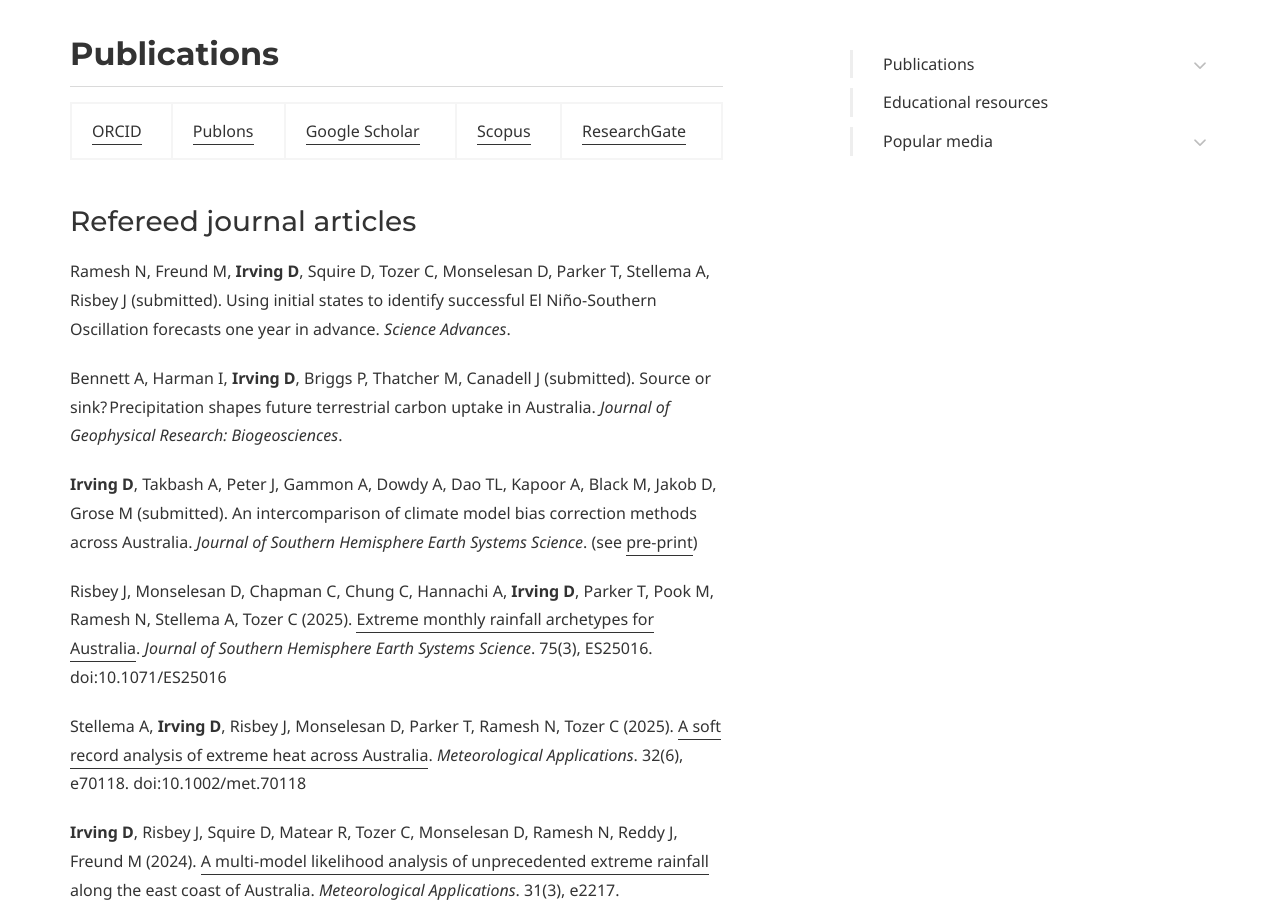
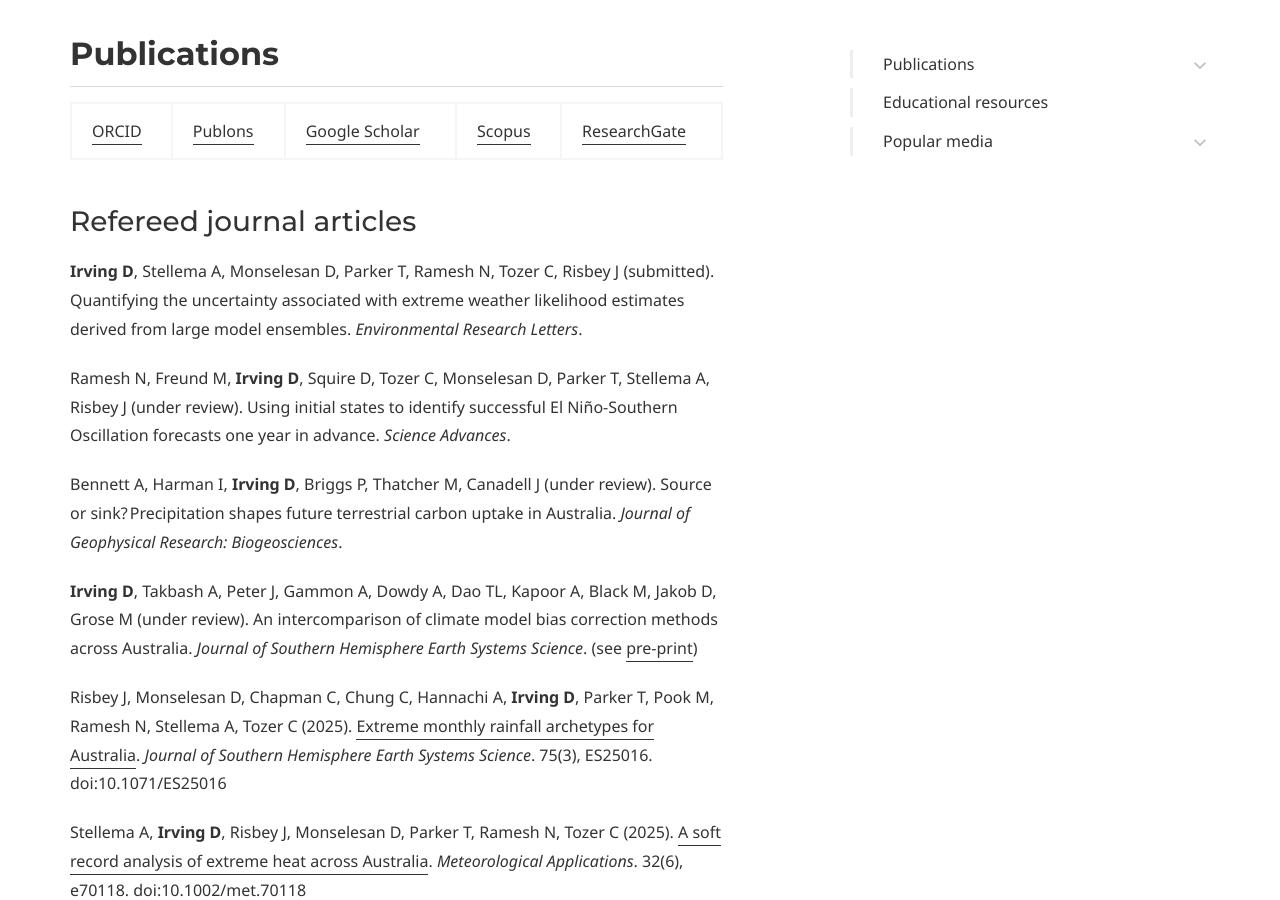
Before and after one commit to DamienIrving/damienirving.github.io, a Jekyll site: the page built from publications.md, in a window 1280 px wide and 900 px high, scrolled down 664 px. Built offline with Jekyll 4.4.1, drawn with Linux system fonts in a browser that asks for light colours; some web fonts are replaced.

Commit message:
Update publications.md

```diff
--- a/publications.md
+++ b/publications.md
@@ -25,11 +25,14 @@ page_nav:
 
 ### Refereed journal articles
 
-Ramesh N, Freund M, **Irving D**, Squire D, Tozer C, Monselesan D, Parker T, Stellema A, Risbey J (submitted). Using initial states to identify successful El Niño-Southern Oscillation forecasts one year in advance. *Science Advances*.
+<!-- Tozer C, Stellema A, Darbyshire R, Hayman P, **Irving D**, Monselesan D, Nidumolu U, Parker T, Ramesh N, Risbey J, Thomas D (submitted). From bad to good years: harvesting multiyear wet and dry statistics in large ensembles to inform decision making in agriculture. *Journal of Applied Meteorology and Climatology*. -->
+**Irving D**, Stellema A, Monselesan D, Parker T, Ramesh N, Tozer C, Risbey J (submitted). Quantifying the uncertainty associated with extreme weather likelihood estimates derived from large model ensembles. *Environmental Research Letters*.
 
-Bennett A, Harman I, **Irving D**, Briggs P, Thatcher M, Canadell J (submitted). Source or sink? Precipitation shapes future terrestrial carbon uptake in Australia. *Journal of Geophysical Research: Biogeosciences*.
+Ramesh N, Freund M, **Irving D**, Squire D, Tozer C, Monselesan D, Parker T, Stellema A, Risbey J (under review). Using initial states to identify successful El Niño-Southern Oscillation forecasts one year in advance. *Science Advances*.
 
-**Irving D**, Takbash A, Peter J, Gammon A, Dowdy A, Dao TL, Kapoor A, Black M, Jakob D, Grose M (submitted). An intercomparison of climate model bias correction methods across Australia. *Journal of Southern Hemisphere Earth Systems Science*. (see [pre-print](https://github.com/AusClimateService/npcp/blob/master/reports/phase1/phase1_report.md))
+Bennett A, Harman I, **Irving D**, Briggs P, Thatcher M, Canadell J (under review). Source or sink? Precipitation shapes future terrestrial carbon uptake in Australia. *Journal of Geophysical Research: Biogeosciences*.
+
+**Irving D**, Takbash A, Peter J, Gammon A, Dowdy A, Dao TL, Kapoor A, Black M, Jakob D, Grose M (under review). An intercomparison of climate model bias correction methods across Australia. *Journal of Southern Hemisphere Earth Systems Science*. (see [pre-print](https://github.com/AusClimateService/npcp/blob/master/reports/phase1/phase1_report.md))
 
 Risbey J, Monselesan D, Chapman C, Chung C, Hannachi A, **Irving D**, Parker T, Pook M, Ramesh N, Stellema A, Tozer C (2025). [Extreme monthly rainfall archetypes for Australia](https://doi.org/10.1071/ES25016). *Journal of Southern Hemisphere Earth Systems Science*. 75(3), ES25016. doi:10.1071/ES25016
 
```
